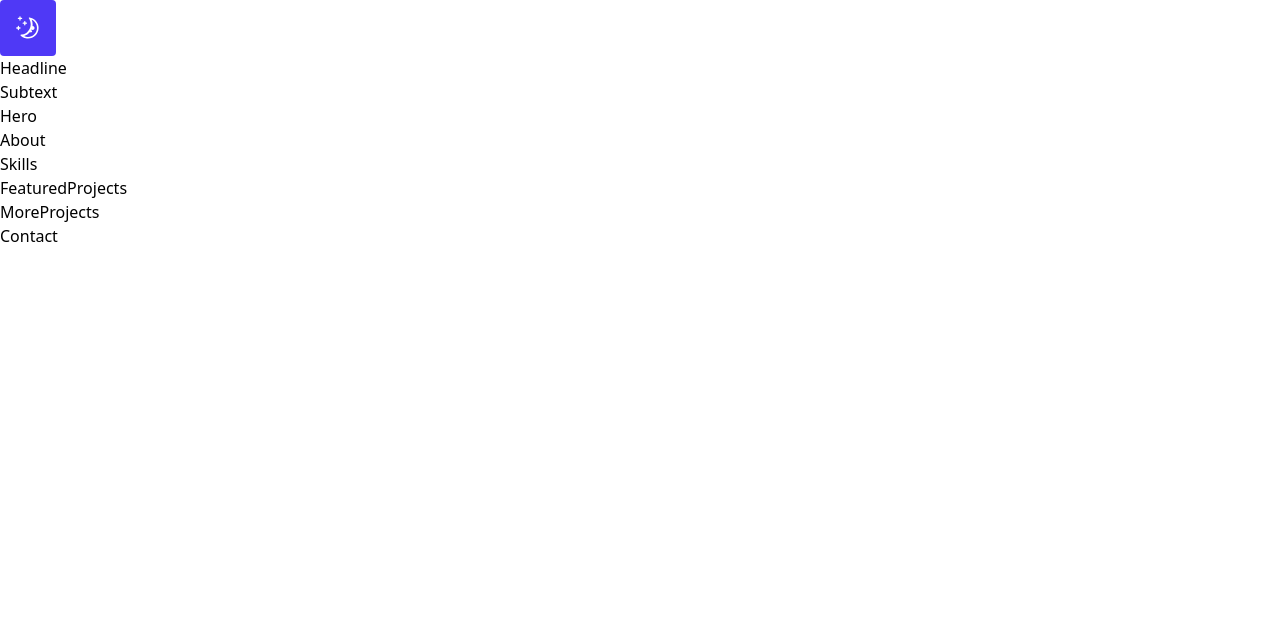
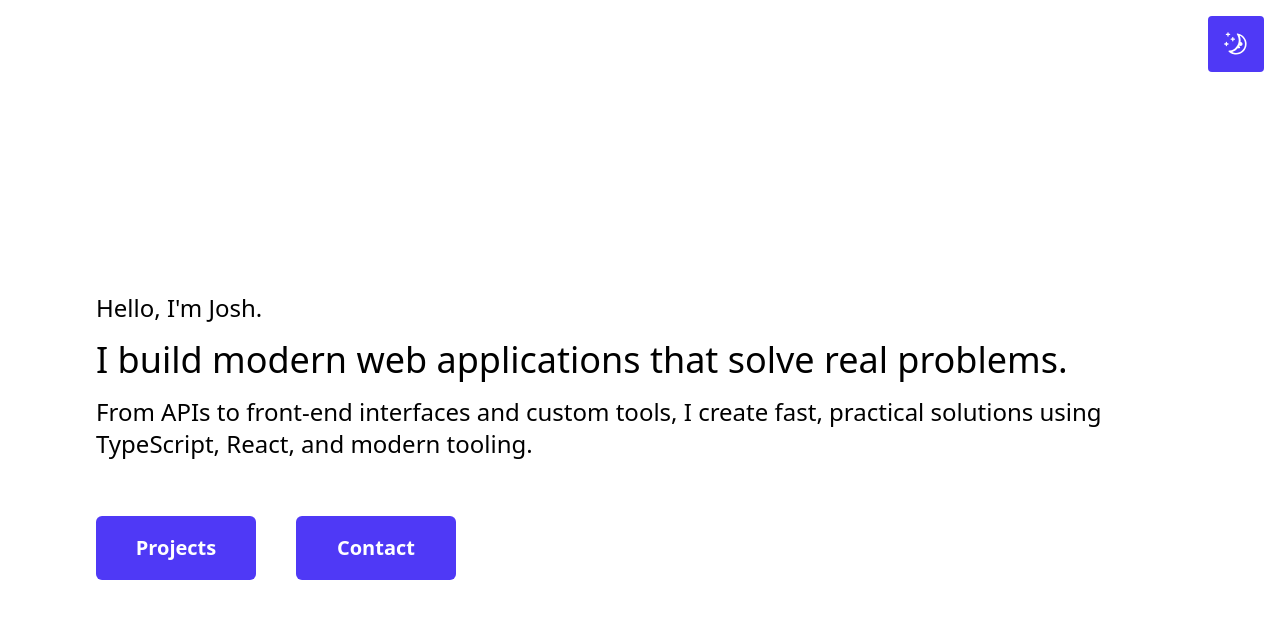
Before and after one commit to jrbarnhart/portfolio, a React (Vite) app: page / in a window 1280 px wide. Shown: the top 618 px of the page. Built offline with nearby package versions, Linux system fonts and the light colour scheme.

Commit message:
Add grid layout

```diff
--- a/src/components/sections/Hero.tsx
+++ b/src/components/sections/Hero.tsx
@@ -1,5 +1,6 @@
 import { SetStateAction } from "react";
 import DarkmodeButton from "../ui/DarkModeButton";
+import SectionLink from "../ui/SectionLink";
 
 type HeroProps = {
   isDarkmode: boolean;
@@ -9,12 +10,28 @@ type HeroProps = {
 export default function Hero({ ...props }: HeroProps) {
   const { isDarkmode, setIsDarkmode } = props;
   return (
-    <section>
-      <DarkmodeButton isDarkmode={isDarkmode} setIsDarkmode={setIsDarkmode} />
-      <h1>Headline</h1>
-      <h2>Subtext</h2>
-
-      <p>Hero</p>
+    <section className="h-screen grid">
+      <DarkmodeButton
+        darkmode={isDarkmode}
+        setDarkmode={setIsDarkmode}
+        className="m-4 row-start-1 col-start-1 justify-self-end z-10"
+      />
+      <div className="row-start-1 col-start-1 justify-self-center h-full max-w-6xl grid gap-4 grid-rows-[1fr_min-content_min-content_1fr] grid-cols-4">
+        <h2 className="text-2xl px-8 row-start-1 col-span-full self-end">
+          Hello, I'm Josh.
+        </h2>
+        <h1 className="text-4xl px-8 row-start-2 col-span-full">
+          I build modern web applications that solve real problems.
+        </h1>
+        <h2 className="text-2xl px-8 row-start-3 col-span-full">
+          From APIs to front-end interfaces and custom tools, I create fast,
+          practical solutions using TypeScript, React, and modern tooling.
+        </h2>
+        <nav className="px-8 py-10 row-start-4 col-span-full flex gap-10">
+          <SectionLink section="Projects" />
+          <SectionLink section="Contact" />
+        </nav>
+      </div>
     </section>
   );
 }
```
